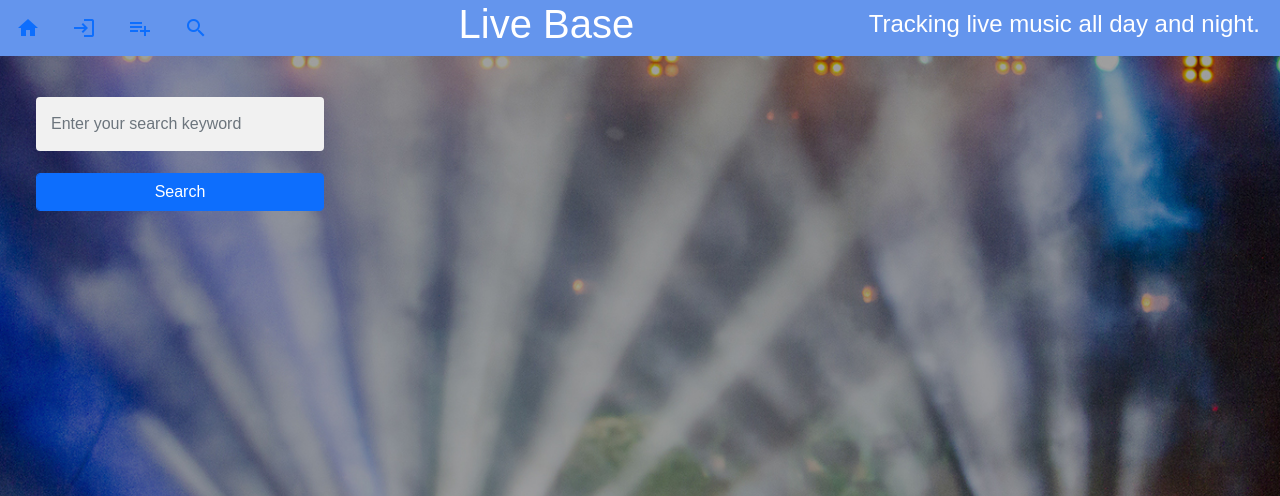
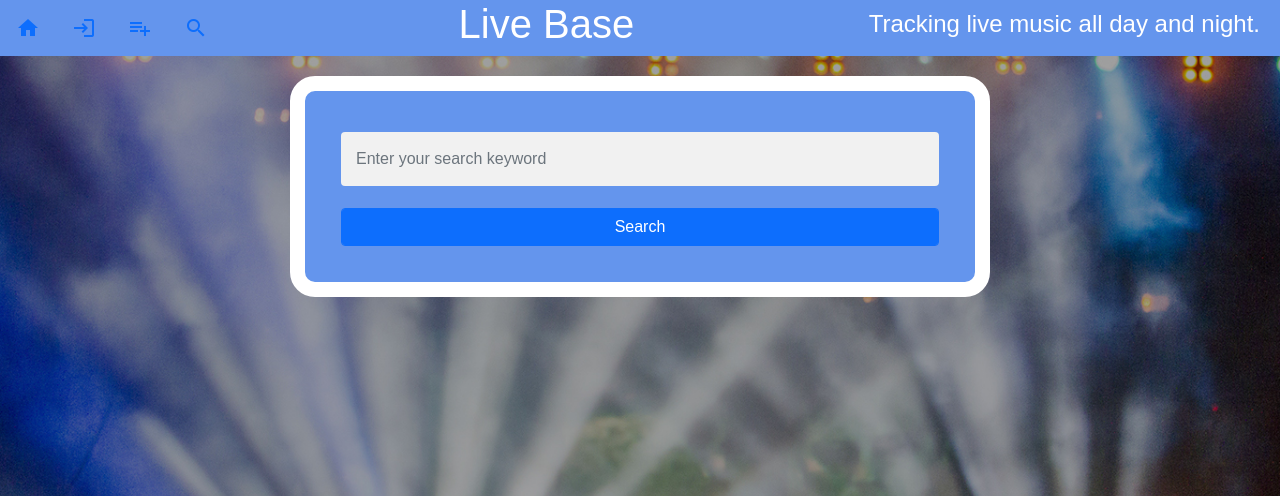
Before and after one commit to rdunnion/live_base, a PHP site: page /search_engine.php in a window 1280 px wide. Shown: the top 496 px of the page. Run offline with PHP 8.4, Linux system fonts and the light colour scheme; the visitor is signed in with stand-in values (Sample User, id 1); some libraries are stand-ins or nearby versions.

Commit message:
Messing with website formats

```diff
--- a/header.html
+++ b/header.html
@@ -6,6 +6,8 @@
     <link href="https://cdn.jsdelivr.net/npm/bootstrap@5.1.3/dist/css/bootstrap.min.css" rel="stylesheet"
         integrity="sha384-1BmE4kWBq78iYhFldvKuhfTAU6auU8tT94WrHftjDbrCEXSU1oBoqyl2QvZ6jIW3" crossorigin="anonymous">
     <link rel="stylesheet" href="main.css">
+
+    <!-- Google Fonts material design icons -->
     <link href="https://fonts.googleapis.com/icon?family=Material+Icons" rel="stylesheet">
 
     <meta charset="UTF-8">
@@ -23,6 +25,7 @@
             background-image: url('pexels-daniel-dinu-849-2-2.jpg');
             background-size: cover;
             background-repeat: no-repeat;
+            text-align: center;
         }
     </style>
 
@@ -45,7 +48,7 @@
                 <p class="my-grid-item m-auto"><span class="material-icons">
                         <a class="nav-item nav-link" href="search_engine.php">search</a></span></p>
             </div>
-            <div class="right">
+            <div class="center">
                 <h1>Live Base</h1>
             </div>
             <div>
--- a/main.css
+++ b/main.css
@@ -1,3 +1,4 @@
+
 /* sets font and font color */
 body {
   font: 14px sans-serif;
@@ -17,7 +18,7 @@ body {
 
 /* Center Item*/
 .center {
-  display: block;
+  display: inline-block;
   margin-left: auto;
   margin-right: auto;
   text-align: center;
@@ -47,6 +48,36 @@ body {
   background: #6495ED;
   color: white;
   font-size: 30px;
+}
+
+.box {
+  width: 700px;
+  border: 15px solid white;
+  padding: auto;
+  margin: 20px;
+  background: #6495ED;
+  border-radius: 25px;
+  height: auto;
+}
+
+.box_enter {
+  width: 425;
+  border: 15px solid white;
+  padding: auto;
+  margin: 20px;
+  background: #6495ED;
+  border-radius: 25px;
+  height: auto;
+}
+
+.box_search {
+  width: 700px;
+  border: 15px solid white;
+  padding: auto;
+  margin: 20px;
+  background: #6495ED;
+  border-radius: 25px;
+  height: auto;
 }
 
 .material-icons {
--- a/search_engine.php
+++ b/search_engine.php
@@ -10,7 +10,7 @@ if (!isset($_SESSION["loggedin"]) === TRUE) {
 }
 ?>
 <!-- HTML portion -->
-<div class="wrapper form-group">
+<div class="wrapper form-group box center">
 	<div class="container">
 		<div class="panel panel-default">
 			<div class="panel-body">
@@ -45,15 +45,6 @@ if (isset($_GET['k']) && $_GET['k'] != '') {
 		OR notes LIKE '%$k%'";
 	$display_words = "$k";
 
-	// format each of search keywords into the db query to be run
-	/*$keywords = explode(' ', $k);
-
-	foreach ($keywords as $word) {
-		$search_string .= "keywords LIKE '%" . $word . "%' OR ";
-		$display_words .= $word . " ";
-	}
-	$search_string = substr($search_string, 0, strlen($search_string) - 3);*/
-
 	// query the database and count rows
 	$query = mysqli_query($conn, $search_string);
 	$result_count = mysqli_num_rows($query);
@@ -61,24 +52,24 @@ if (isset($_GET['k']) && $_GET['k'] != '') {
 	// check to see if any results are found
 	if ($result_count != 0) {
 		// display search result count to user
-		echo '<br><div class="left padding-left"><u>' . $result_count . '</u> results found.</div><br>';
-		echo '<div class="left padding-left">Your search results for <i>' . $display_words . '</i></div><hr /><br>';
-
-		echo '<table>';
+		echo '<br><div><u>' . $result_count . '</u> results found.</div><br>';
+		echo '<div>Your search results for <i>' . $display_words . '</i></div><hr /><br>';
 
 		// display all the search results to the user
 		while ($row = mysqli_fetch_assoc($query)) {
 			echo '
+			<div class="box_search center">
 			<tr>
-					<tr><td><div class="left padding-left">Username: ' . $row['username'] . '</div></td></tr>
-					<tr><td><div class="left padding-left">Band Name: ' . $row['band_name'] . '</div></td></tr>
-					<tr><td><div class="left padding-left">Show Venue: ' . $row['show_venue'] . '</div></td></tr>
-					<tr><td><div class="left padding-left">Show Date: ' . $row['show_date'] . '</div></td></tr>
-					<tr><td><div class="left padding-left">Recording Format: ' . $row['recording_format'] . '</div></td></tr>
-					<tr><td><div class="left padding-left">Show Length: ' . $row['user_rating'] . '</div></td></tr>
-					<tr><td><div class="left padding-left">Notes: ' . $row['notes'] . '</div></td></tr>
+					<br><tr><td><div>Username: ' . $row['username'] . '</div></td></tr>
+					<tr><td><div>Band Name: ' . $row['band_name'] . '</div></td></tr>
+					<tr><td><div>Show Venue: ' . $row['show_venue'] . '</div></td></tr>
+					<tr><td><div>Show Date: ' . $row['show_date'] . '</div></td></tr>
+					<tr><td><div>Recording Format: ' . $row['recording_format'] . '</div></td></tr>
+					<tr><td><div>Show Length: ' . $row['user_rating'] . '</div></td></tr>
+					<tr><td><div>Notes: ' . $row['notes'] . '</div></td></tr>
 					<tr><td><br></td></tr>
 				</tr>
+				</div>
 				</div>';
 		}
 		echo '</table>';
```
Also changed, not shown: enter.php (+5 -5 lines), home.php (+5 -3 lines).
